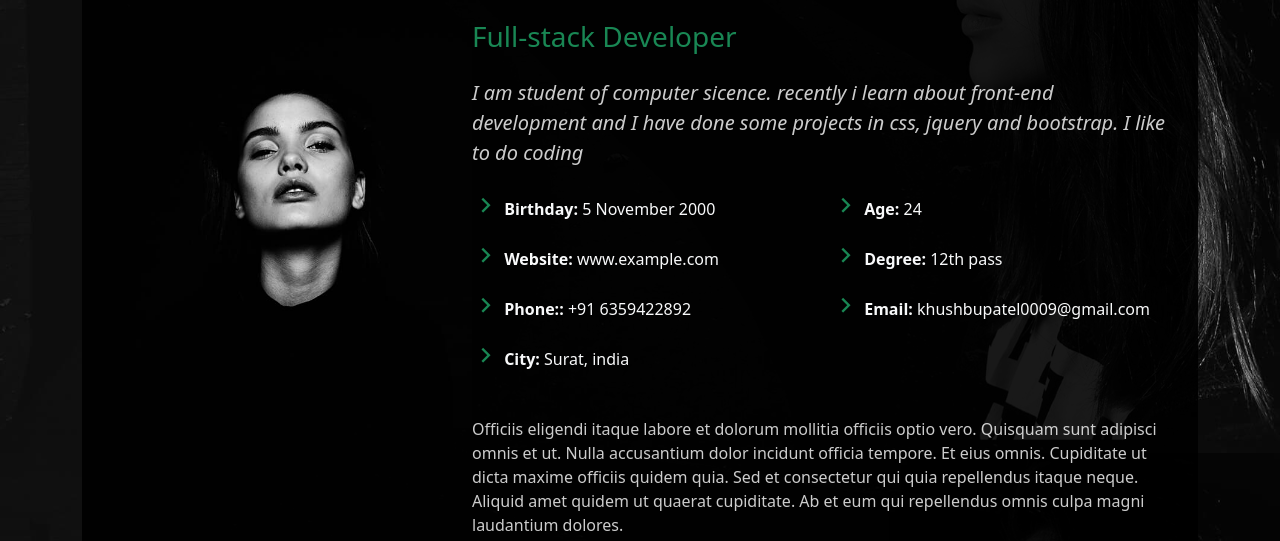
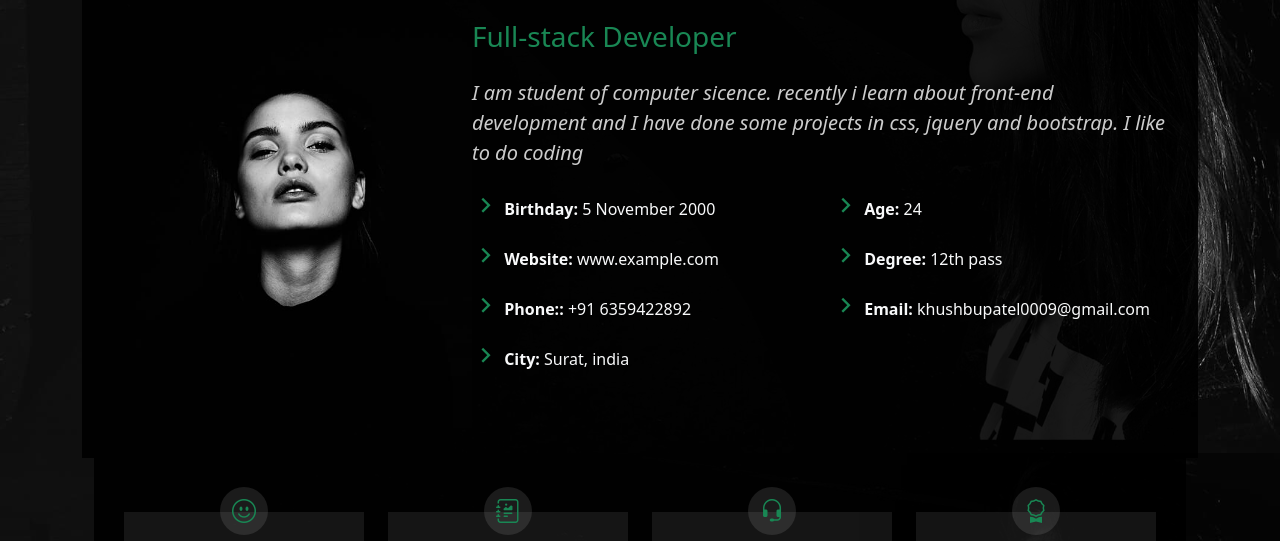
Before and after one commit to Khushbupatel05/project-3-portfolio, a plain HTML site: page about.html in a window 1280 px wide. Shown: the part 347-888 px from the top of the page. Drawn offline with nearby package versions, Linux system fonts and the light colour scheme.

Commit message:
commit for some changes

```diff
--- a/about.html
+++ b/about.html
@@ -174,14 +174,7 @@
                             </div>
 
                         </div>
-                        <p class="fs-6 fw-semi-bold">Officiis eligendi itaque labore et dolorum mollitia officiis optio
-                            vero. Quisquam sunt adipisci omnis et ut. Nulla accusantium dolor incidunt officia tempore.
-                            Et
-                            eius omnis. Cupiditate ut dicta maxime officiis quidem quia. Sed et consectetur qui quia
-                            repellendus itaque neque. Aliquid amet quidem ut quaerat cupiditate. Ab et eum qui
-                            repellendus
-                            omnis culpa magni laudantium dolores.</p>
-                    </div>
+
                 </div>
             </div>
         </div>
```
Also changed, not shown: portfolio.html (+2 -2 lines), 1 other file.
